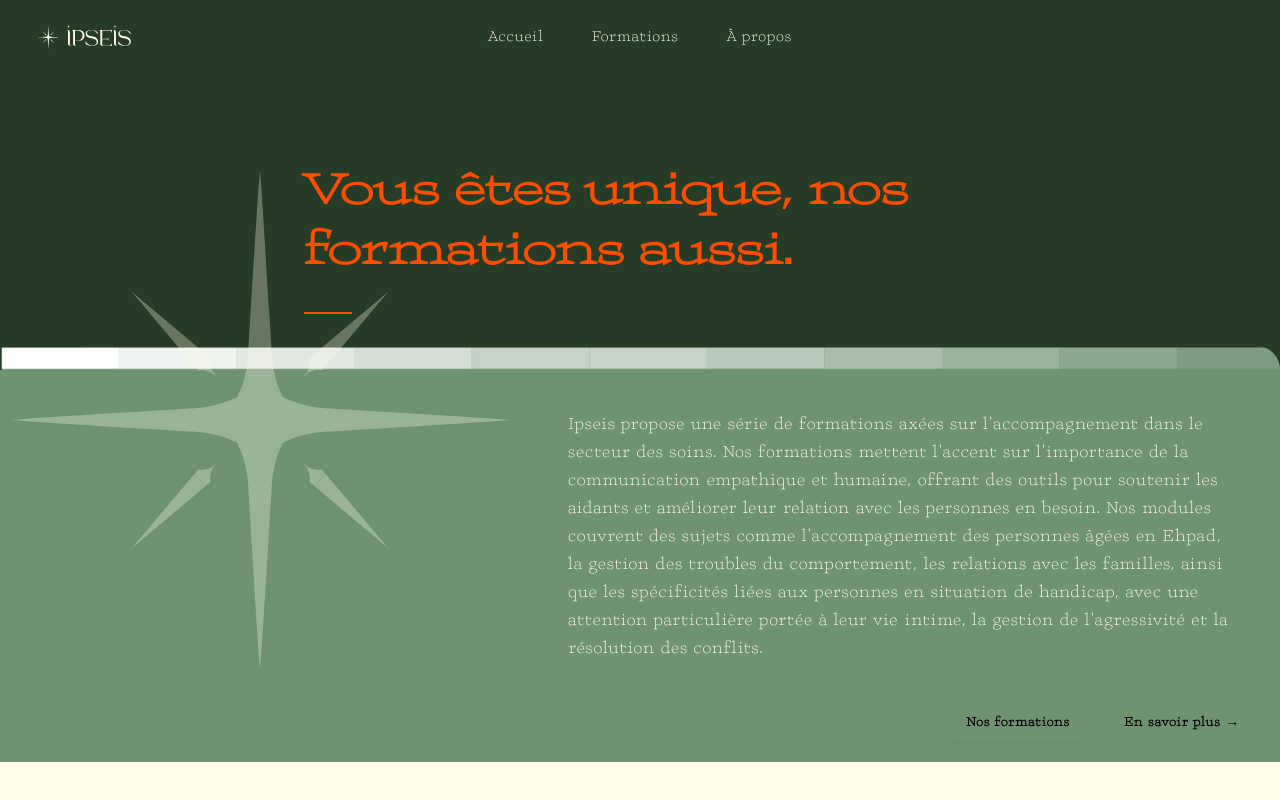
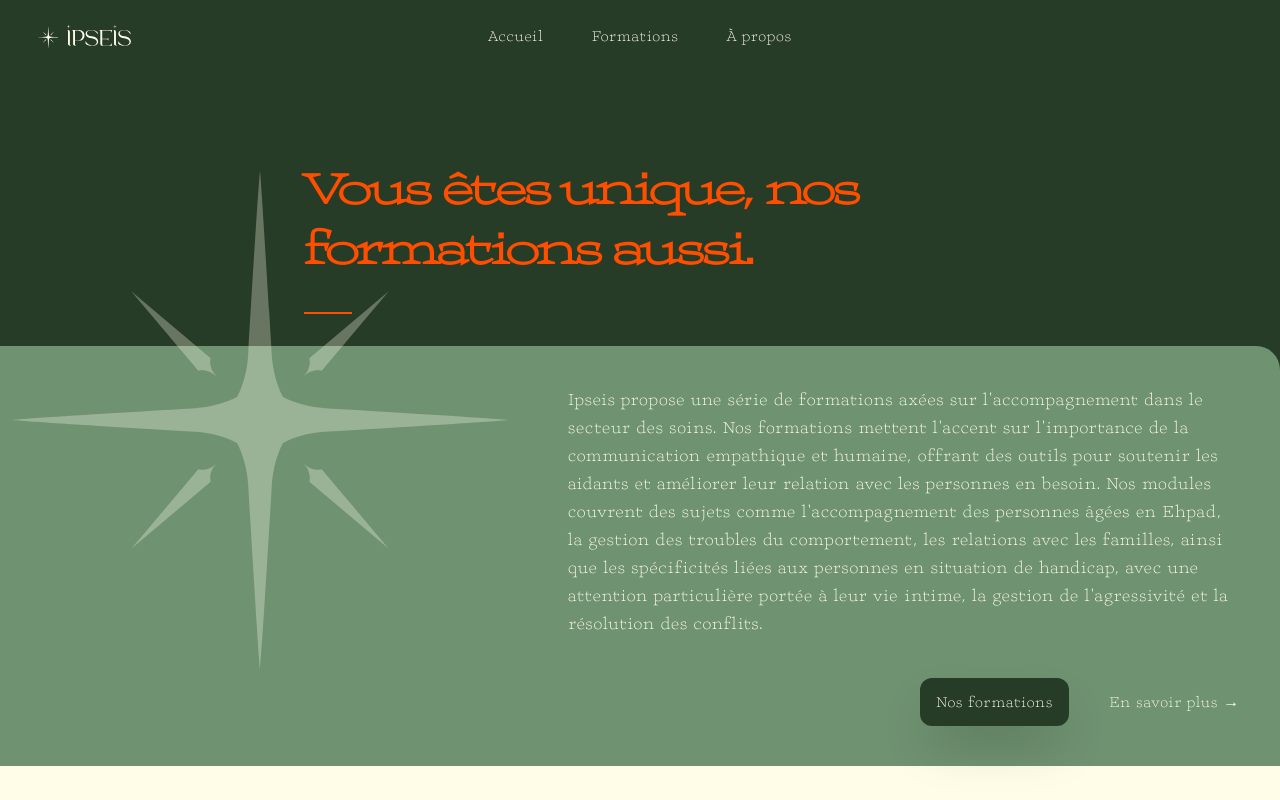
Before and after one commit to Jyok1m/ipseis, a Next.js app: page / in a window 1280 px wide. Shown: the top 800 px of the page. Built offline with nearby package versions, Linux system fonts and the light colour scheme.

Commit message:
Refactoriser la page d'accueil: supprimer les fichiers obsolètes et mettre à jour les styles

```diff
--- a/src/app/page.tsx
+++ b/src/app/page.tsx
@@ -1,6 +1,9 @@
+"use client";
+
 import React from "react";
 import Image from "next/image";
 import Link from "next/link";
+import { useRouter } from "next/navigation";
 
 import SectionTitle from "@/components/global/SectionTitle";
 import FeaturedCompanyLogo from "@/components/utils/FeaturedCompanyLogo";
@@ -25,6 +28,7 @@ const featuredLogos = [
 ];
 
 export default function Accueil() {
+	const router = useRouter();
 	return (
 		<div>
 			{/* Hero section */}
@@ -39,7 +43,7 @@ export default function Accueil() {
 				<div className="pt-8">
 					<div className="mx-auto max-w-7xl px-6 lg:px-8">
 						<div className="mx-auto max-w-2xl">
-							<h1 className="text-4xl font-serif-expanded font-semibold tracking-normal text-gray-900 sm:text-5xl sm:leading-tight text-cohesion">
+							<h1 className="text-4xl font-serif-expanded font-semibold tracking-tighter text-gray-900 sm:text-5xl sm:leading-tight text-cohesion">
 								Vous êtes unique, nos formations aussi.
 							</h1>
 							<div className="border border-cohesion w-12 my-8"></div>
@@ -57,16 +61,7 @@ export default function Accueil() {
 						</div> */}
 					</div>
 
-					<div className="max-w-7xl bg-maitrise flex flex-col items-end pb-5 rounded-tr-3xl">
-						<div className="h-6 w-full rounded-tr-3xl">
-							<Image
-								src="/images/banner_separator_home.png"
-								alt="Section separator"
-								height={20}
-								width={100}
-								className="h-full w-full rounded-tr-3xl"
-							/>
-						</div>
+					<div className="max-w-7xl bg-maitrise flex flex-col items-end pb-10 rounded-tr-3xl">
 						<div className="p-10 flex justify-end">
 							<p className="text-md sm:text-lg leading-6 text-support max-w-2xl">
 								Ipseis propose une série de formations axées sur l&apos;accompagnement dans le secteur des soins. Nos formations mettent l&apos;accent
@@ -77,13 +72,19 @@ export default function Accueil() {
 							</p>
 						</div>
 						<div className="max-w-2xl flex justify-end items-center gap-x-10 pr-10">
-							<Link
-								href="/formations"
-								className="rounded-md bg-indigo-600 px-3.5 py-2.5 text-sm font-semibold text-white shadow-sm hover:bg-indigo-500 focus-visible:outline focus-visible:outline-2 focus-visible:outline-offset-2 focus-visible:outline-indigo-600"
+							<button
+								onClick={() => router.push("/formations")}
+								className="bg-univers text-support py-3 px-4 rounded-xl hover:opacity-80 shadow-2xl elev"
 							>
 								Nos formations
-							</Link>
-							<Link href="/a-propos" className="text-sm font-semibold leading-6 text-gray-900 hover:underline hover:underline-offset-4">
+							</button>
+							{/* <Link
+								href="/formations"
+								className="rounded-md bg-indigo-600 px-3.5 py-2.5 text-md text-support shadow-sm hover:bg-indigo-500 focus-visible:outline focus-visible:outline-2 focus-visible:outline-offset-2 focus-visible:outline-indigo-600"
+							>
+								Nos formations <span aria-hidden="true">→</span>
+							</Link> */}
+							<Link href="/a-propos" className="text-md text-support leading-6 hover:underline hover:underline-offset-4">
 								En savoir plus <span aria-hidden="true">→</span>
 							</Link>
 						</div>
```
